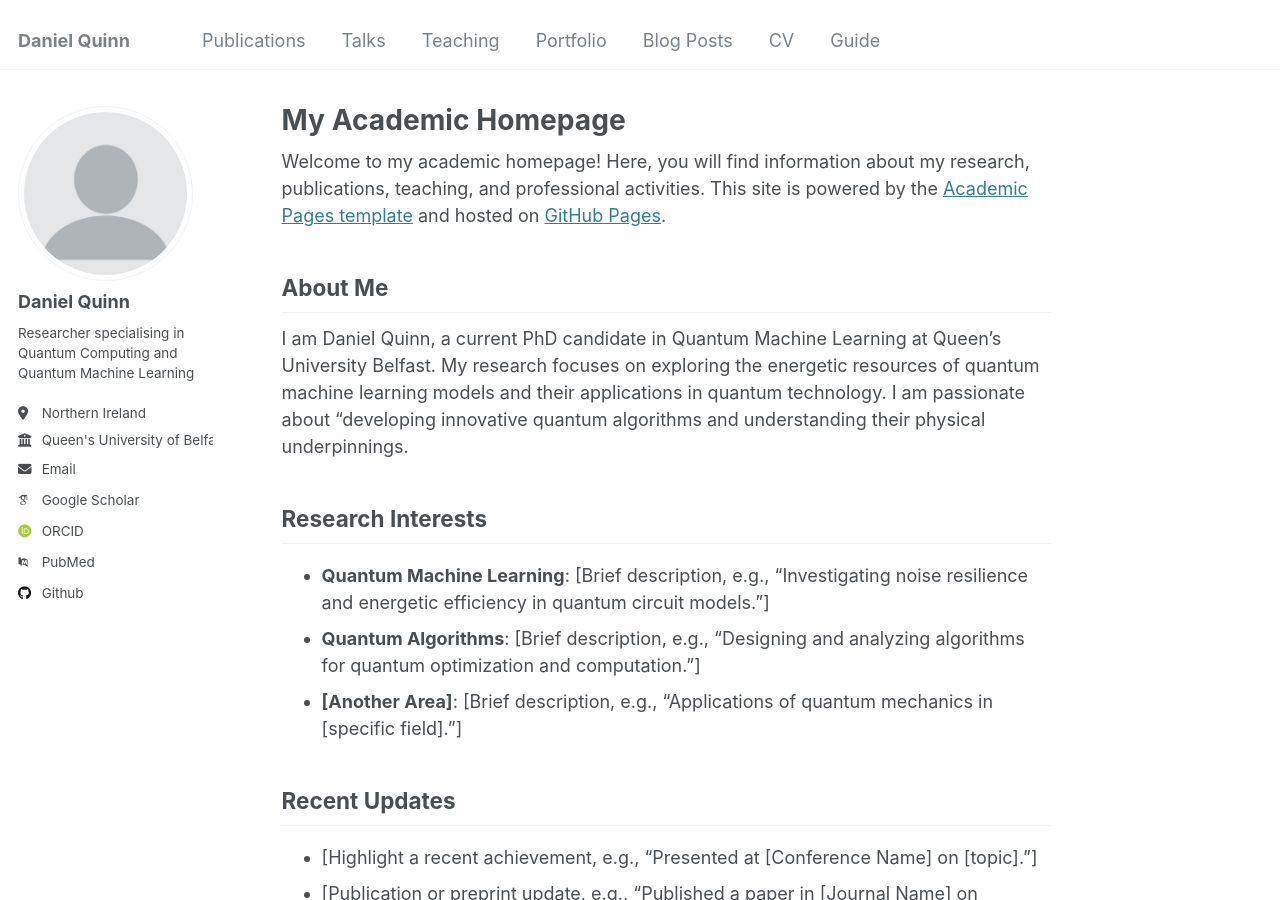
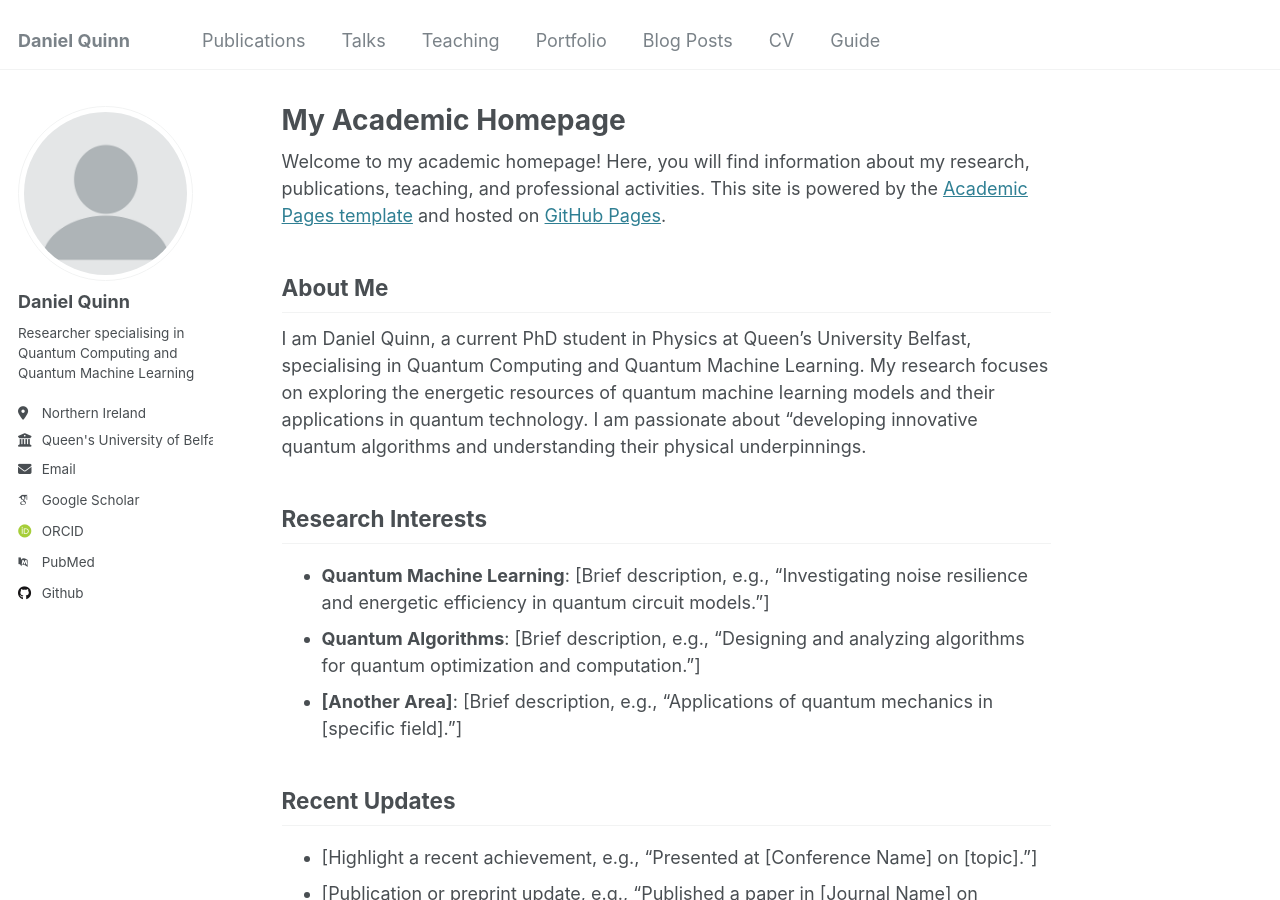
Before and after one commit to DanielQuinn53/danielquinn53.github.io, a Jekyll site: the page built from _pages/about.md, in a window 1280 px wide and 900 px high. Built offline with Jekyll 4.4.1, drawn with Linux system fonts in a browser that asks for light colours; some web fonts are replaced.

Commit message:
abour me

```diff
--- a/_pages/about.md
+++ b/_pages/about.md
@@ -10,7 +10,7 @@ redirect_from:
 Welcome to my academic homepage! Here, you will find information about my research, publications, teaching, and professional activities. This site is powered by the [Academic Pages template](https://github.com/academicpages/academicpages.github.io) and hosted on [GitHub Pages](https://pages.github.com).
 
 ## About Me
-I am Daniel Quinn, a current PhD candidate in Quantum Machine Learning at Queen's University Belfast. My research focuses on exploring the energetic resources of quantum machine learning models and their applications in quantum technology. I am passionate about "developing innovative quantum algorithms and understanding their physical underpinnings.
+I am Daniel Quinn, a current PhD student in Physics at Queen's University Belfast, specialising in Quantum Computing and Quantum Machine Learning. My research focuses on exploring the energetic resources of quantum machine learning models and their applications in quantum technology. I am passionate about "developing innovative quantum algorithms and understanding their physical underpinnings.
 
 ## Research Interests
 - **Quantum Machine Learning**: [Brief description, e.g., "Investigating noise resilience and energetic efficiency in quantum circuit models."]
```
